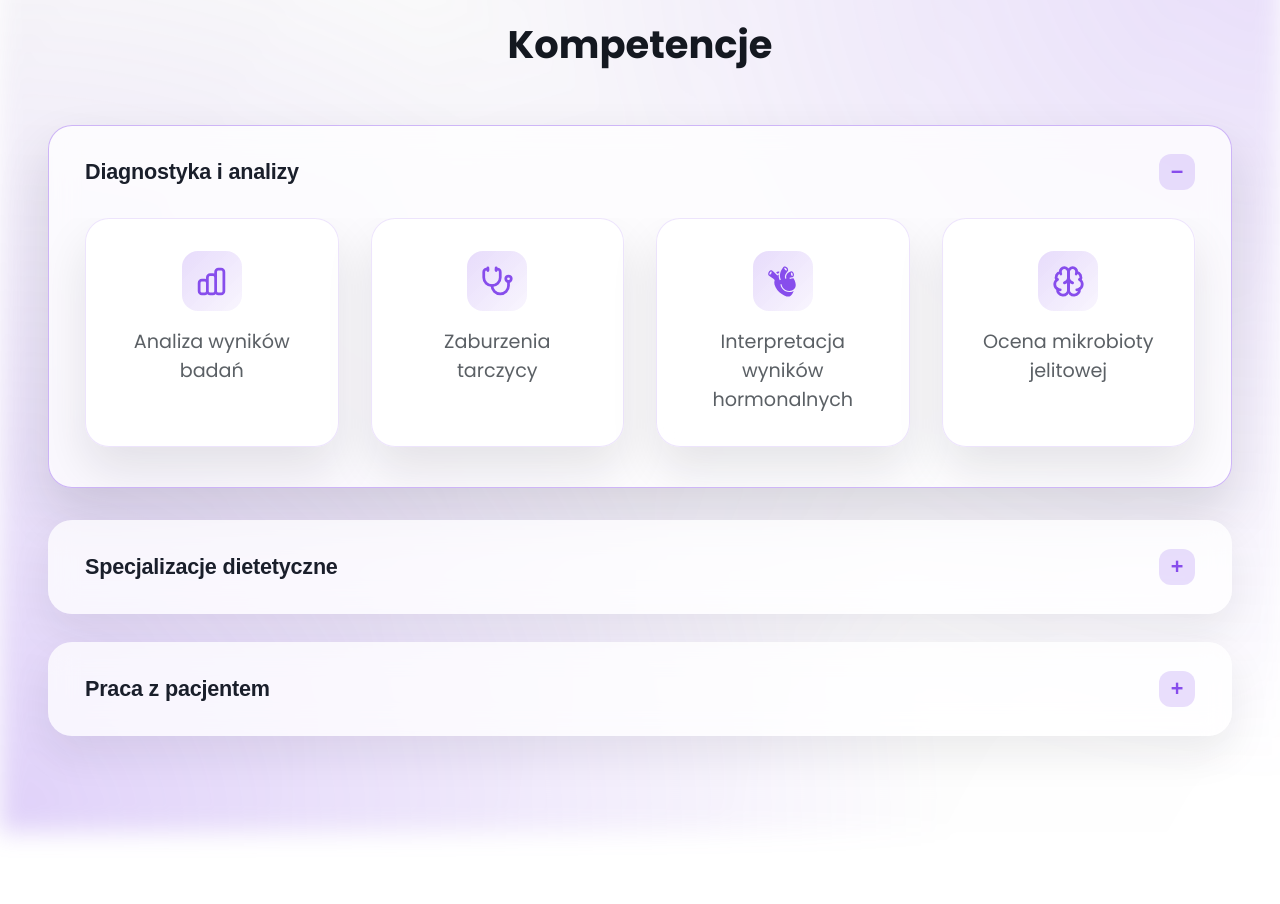
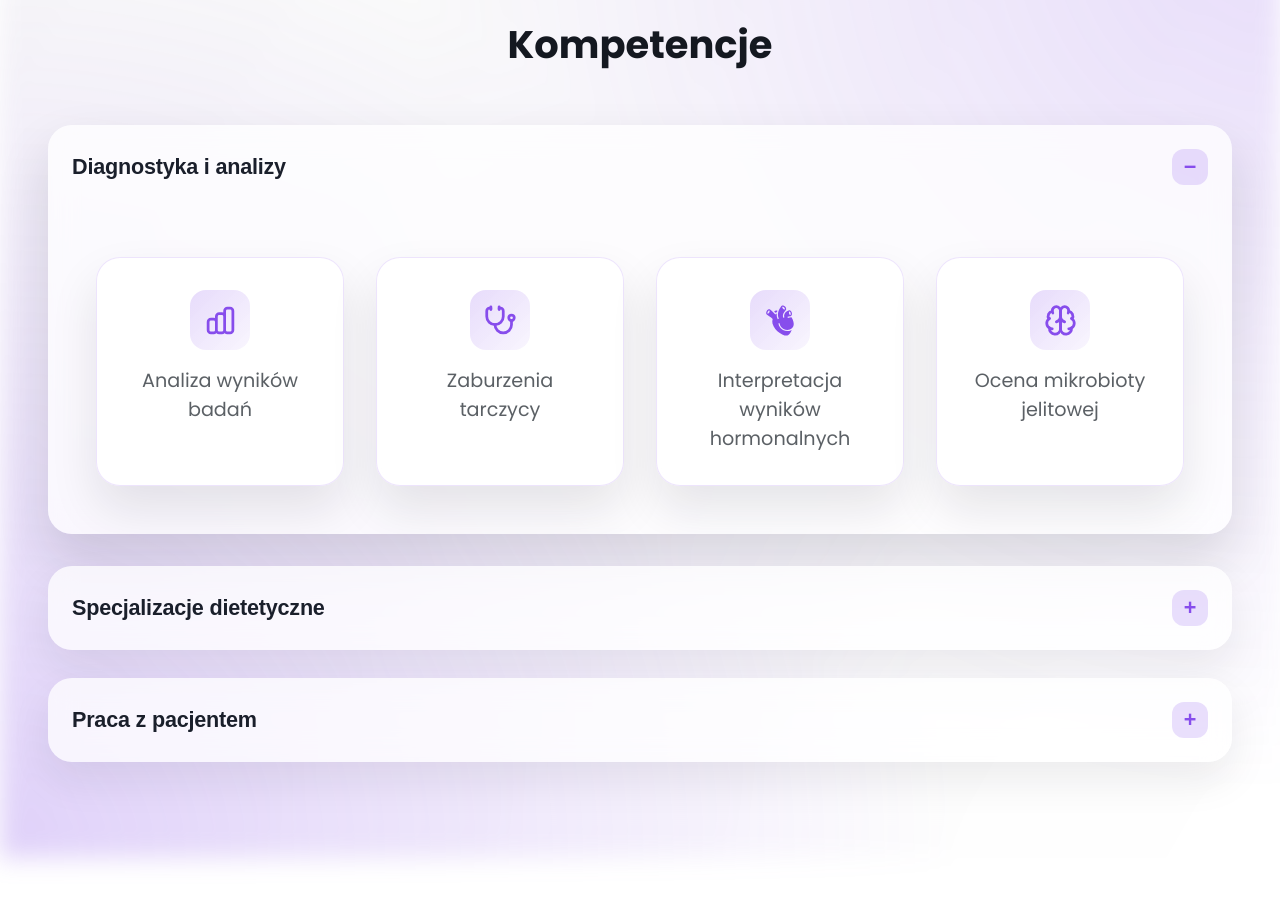
Before and after one commit to DawidZyluk/jagodowa-harmonia-next-js, a Next.js app: page / in a window 1280 px wide. Shown: the part 1780-2684 px from the top of the page. Built offline with nearby package versions, Linux system fonts and the light colour scheme.

Commit message:
Update AboutSection styles and implement animated accordion: adjust padding, margins, and font sizes for improved layout; integrate motion for smooth accordion transitions.

```diff
--- a/app/sections/AboutSection/AboutSection.scss
+++ b/app/sections/AboutSection/AboutSection.scss
@@ -133,6 +133,7 @@
     display: grid;
     grid-template-columns: repeat(auto-fit, minmax(200px, 1fr));
     gap: clamp(1.25rem, 3vw, 2rem);
+    padding: 3rem;
   }
 
   &__metric-card {
@@ -184,16 +185,13 @@
   &__accordion-item {
     border-radius: clamp(1rem, 2.5vw, 1.5rem);
     background: rgba(255, 255, 255, 0.75);
-    border: 1px solid transparent;
     box-shadow: 0 18px 40px rgba(20, 24, 32, 0.08);
     backdrop-filter: blur(14px);
     transition:
-      border-color 0.25s ease,
       box-shadow 0.25s ease,
       transform 0.25s ease;
 
     &--active {
-      border-color: rgba(135, 77, 236, 0.4);
       box-shadow: 0 26px 52px rgba(20, 24, 32, 0.14);
       transform: translateY(-4px);
     }
@@ -204,7 +202,7 @@
     display: flex;
     justify-content: space-between;
     align-items: center;
-    padding: clamp(1.35rem, 3.5vw, 1.75rem) clamp(1.5rem, 4vw, 2.25rem);
+    padding:1.5rem;
     background: none;
     border: none;
     cursor: pointer;
@@ -233,12 +231,10 @@
     overflow: hidden;
     opacity: 0;
     transition:
-      max-height 0.35s ease,
+      max-height 0.45s ease,
       opacity 0.35s ease;
-    padding: 0 clamp(1.5rem, 4vw, 2.25rem);
 
     &--open {
-      padding-bottom: clamp(1.5rem, 4vw, 2.5rem);
       max-height: 600px;
       opacity: 1;
     }
--- a/app/sections/AboutSection/AboutSection.tsx
+++ b/app/sections/AboutSection/AboutSection.tsx
@@ -7,6 +7,7 @@ import { HiOutlineChartBar } from "react-icons/hi";
 import { LuBrain, LuLeaf, LuStethoscope } from "react-icons/lu";
 import { RiRunLine } from "react-icons/ri";
 import "./AboutSection.scss";
+import { motion } from "motion/react";
 
 export default function AboutSection() {
   const [activeAccordion, setActiveAccordion] = useState<string | null>(competencyGroups[0].title);
@@ -64,10 +65,14 @@ export default function AboutSection() {
                     <span aria-hidden>{isActive ? "−" : "+"}</span>
                   </button>
 
-                  <div
+                  <motion.div
+                    initial={{ height: 0 }}
+                    animate={{ height: isActive ? "auto" : 0 }}
+                    exit={{ height: 0 }}
                     className={classNames("about-section__accordion-panel", {
                       "about-section__accordion-panel--open": isActive,
                     })}
+                    transition={{ ease: "easeInOut", duration: 0.4 }}
                   >
                     <div className={classNames("about-section__metrics-grid")}>
                       {competencies.map(({ label, Icon }) => (
@@ -79,7 +84,7 @@ export default function AboutSection() {
                         </div>
                       ))}
                     </div>
-                  </div>
+                  </motion.div>
                 </div>
               );
             })}
```
